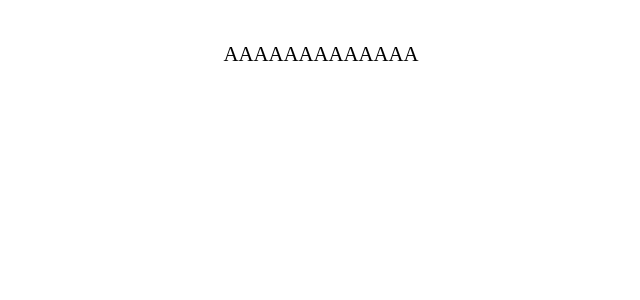
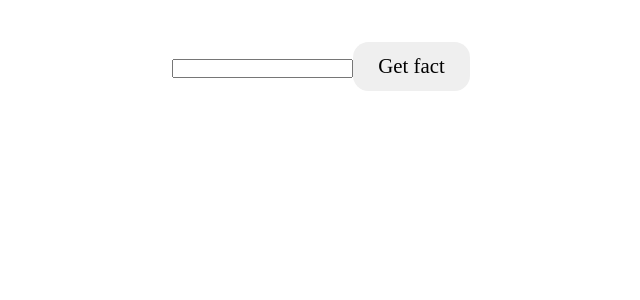
Before and after one commit to myrahkis/vk-test-2024, a React (Vite) app: page / in a window 1280 px wide. Shown: the top 300 px of the page, without its empty margins (319-959 px from the left). Built offline with nearby package versions, Linux system fonts and the light colour scheme.

Commit message:
fetching cat fact

```diff
--- a/src/App.jsx
+++ b/src/App.jsx
@@ -1,14 +1,15 @@
-import { useState } from 'react'
-import './App.css'
+import { useState } from "react";
+import "./App.css";
+import Fact from "./components/Fact";
 
 function App() {
   return (
     <>
-      <div className='main'>
-        AAAAAAAAAAAAA
+      <div className="main">
+        <Fact />
       </div>
     </>
-  )
+  );
 }
 
-export default App
+export default App;
--- /dev/null
+++ b/src/components/Fact.jsx
@@ -0,0 +1,33 @@
+import { useState } from "react";
+
+function Fact() {
+  const [fact, setFact] = useState("");
+
+  function handleClick() {
+    async function getFact() {
+      const res = await fetch("https://catfact.ninja/fact");
+      const data = await res.json();
+
+      setFact(data.fact);
+      //   console.log(data.fact);
+    }
+    getFact();
+  }
+
+  function inputHandle(e) {
+    setFact(e.target.value);
+  }
+
+  return (
+    <div className="fact-wrapper">
+      <label>
+        <input type="text" value={fact} onChange={inputHandle} />
+      </label>
+      <button className="fact-btn" onClick={handleClick}>
+        Get fact
+      </button>
+    </div>
+  );
+}
+
+export default Fact;
```
